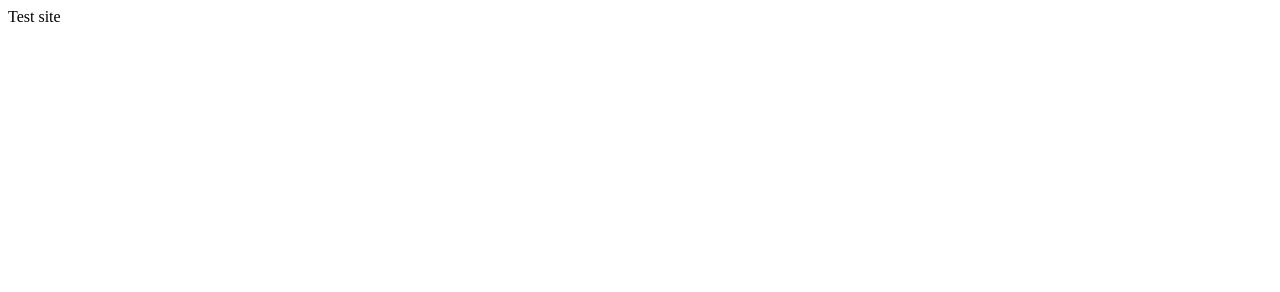
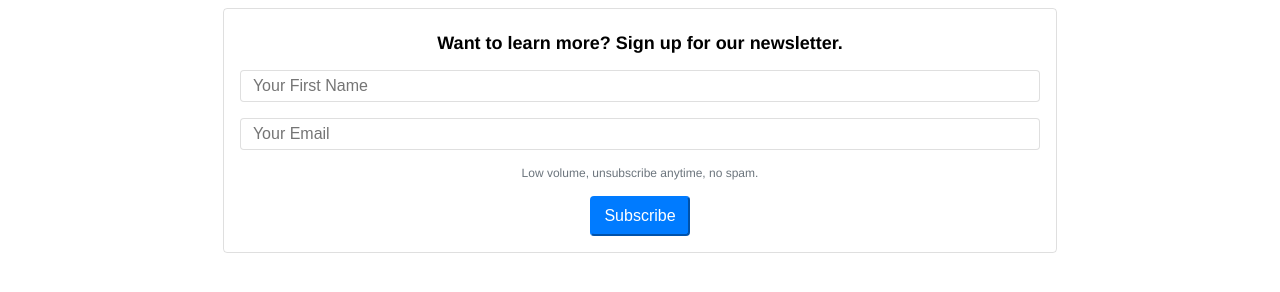
Before and after one commit to avf/launchwolf-cli, a website: page public/index.html in a window 1280 px wide. Drawn offline with Linux system fonts and the light colour scheme.

Commit message:
Added manual signup form and CSS, JS is still missing

```diff
--- a/public/index.html
+++ b/public/index.html
@@ -4,8 +4,215 @@
 		<meta charset="UTF-8" />
 		<meta name="viewport" content="width=device-width, initial-scale=1.0" />
 		<title>Document</title>
+		<style>
+			main {
+				width: 66%;
+				margin: auto;
+			}
+		</style>
+		<!-- Begin LaunchWolf Subscribe Form Styles -->
+		<style>
+			.launchwolf-subscribe-form {
+				text-align: center;
+				font-family: Helvetica, sans-serif;
+				padding: 1rem;
+				box-sizing: border-box;
+			}
+
+			.launchwolf-subscribe-form * {
+				box-sizing: border-box;
+			}
+
+			.launchwolf-subscribe-form-title {
+				margin: 0.5rem auto;
+				font-weight: 900;
+				font-size: 1.125rem;
+			}
+
+			.launchwolf-form-control {
+				display: block;
+				width: 100%;
+				font-size: 1rem;
+				padding: 0.375rem 0.75rem;
+				margin: 1rem 0;
+			}
+
+			.launchwolf-subscribe-form-small-text {
+				display: block;
+				color: #6c757d;
+				font-size: 0.75rem;
+				margin: 1rem 0;
+			}
+
+			.launchwolf-bordered {
+				border: 1px solid rgba(0, 0, 0, 0.125);
+				border-radius: 0.25rem;
+			}
+
+			.launchwolf-subscribe-button {
+				color: #fff;
+				background-color: #007bff;
+				border-color: #007bff;
+				text-align: center;
+				white-space: nowrap;
+				font-weight: 400;
+				font-size: 1rem;
+				padding: 0.375rem 0.75rem;
+				line-height: 1.5;
+				border-radius: 0.25rem;
+			}
+
+			.launchwolf-alert {
+				padding: 0.75rem 1.25rem;
+				margin-top: 1rem;
+				border: 1px solid transparent;
+				border-radius: 0.25rem;
+			}
+
+			.launchwolf-alert-success {
+				color: #155724;
+				background-color: #d4edda;
+				border-color: #c3e6cb;
+			}
+
+			.launchwolf-alert-error {
+				color: #721c24;
+				background-color: #f8d7da;
+				border-color: #f5c6cb;
+			}
+		</style>
+		<!-- End LaunchWolf Subscribe Form Styles -->
 	</head>
 	<body>
-		Test site
+		<main>
+			<!-- Begin LaunchWolf Subscribe Form -->
+			<div class="launchwolf-subscribe-form launchwolf-bordered">
+				<h5 class="launchwolf-subscribe-form-title">
+					Want to learn more? Sign up for our newsletter.
+				</h5>
+				<form
+					action=""
+					name="launchwolf-subscribe-form"
+					onsubmit="launchwolf_subscribeFormSubmitted(event)"
+				>
+					<input
+						type="text"
+						value=""
+						placeholder="Your First Name"
+						name="FNAME"
+						class="launchwolf-form-control launchwolf-bordered"
+					/>
+					<input
+						type="email"
+						value=""
+						placeholder="Your Email"
+						name="EMAIL"
+						class="launchwolf-form-control launchwolf-bordered"
+					/>
+					<small class="launchwolf-subscribe-form-small-text"
+						>Low volume, unsubscribe anytime, no spam.</small
+					>
+					<!-- real people should not fill this in and expect good things - do not remove this or risk form bot signups-->
+					<div
+						style="position: absolute; left: -5000px;"
+						aria-hidden="true"
+					>
+						<input
+							type="text"
+							name="launchwolf-honeypot"
+							tabindex="-1"
+							value=""
+						/>
+					</div>
+
+					<input
+						type="submit"
+						value="Subscribe"
+						name="subscribe"
+						class="launchwolf-subscribe-button"
+					/>
+					<div
+						style="display: none;"
+						role="alert"
+						class="launchwolf-alert launchwolf-alert-success"
+					>
+						Thanks for signing up!
+					</div>
+
+					<div
+						style="display: none;"
+						role="alert"
+						class="launchwolf-alert launchwolf-alert-error"
+					>
+						There was a problem signing up. Please try again. If
+						this persists, please contact us.
+					</div>
+				</form>
+			</div>
+			<!-- End LaunchWolf Subscribe Form -->
+		</main>
+		<!-- Begin LaunchWolf Subscribe Form Handler -->
+		<script>
+			function launchwolf_subscribeFormSubmitted(event) {
+				console.log("submit called", event)
+				event.preventDefault()
+				return false
+			}
+			// $(document).ready(function () {
+			// 	// I only have one form on the page but you can be more specific if need be.
+			// 	var allForms = $(".newsletter-card")
+			// 	allForms.each(function (index, elem) {
+			// 		console.log($(this).find("form"))
+			// 		var currentCard = $(this)
+			// 		currentCard.find("form").submit(function (e) {
+			// 			e.preventDefault()
+			// 			var currentForm = $(this)
+			// 			if (currentForm.length > 0) {
+			// 				// allForms.each(function(index, elem) {
+			// 				//     $(elem).hide();
+			// 				// });
+			// 				// return;
+			// 				$.ajax({
+			// 					type: currentForm.attr("method"),
+			// 					url: currentForm.attr("action"),
+			// 					data: currentForm.serialize(),
+			// 					cache: false,
+			// 					dataType: "json",
+			// 					contentType: "application/json; charset=utf-8",
+			// 					error: function (err) {
+			// 						alert(
+			// 							"Could not connect to the registration server. Please try again later."
+			// 						)
+			// 					},
+			// 					success: function (data) {
+			// 						var successAlert = currentForm.find(
+			// 							".alert-success"
+			// 						)
+			// 						var failureAlert = currentForm.find(
+			// 							".alert-danger"
+			// 						)
+
+			// 						if (data.result != "success") {
+			// 							successAlert.hide(200)
+			// 							failureAlert.html(data.msg)
+			// 							failureAlert.show(200)
+			// 							// Something went wrong, do something to notify the user. maybe alert(data.msg);
+			// 						} else {
+			// 							successAlert.show(200)
+			// 							failureAlert.hide(200)
+			// 							allForms.each(function (index, elem) {
+			// 								if (!$(elem).is(currentCard)) {
+			// 									$(elem).hide()
+			// 								}
+			// 							})
+			// 						}
+			// 					},
+			// 				})
+			// 			}
+			// 		})
+			// 	})
+			// })
+		</script>
+		<!-- End LaunchWolf Subscribe Form Handler -->
 	</body>
 </html>
```
